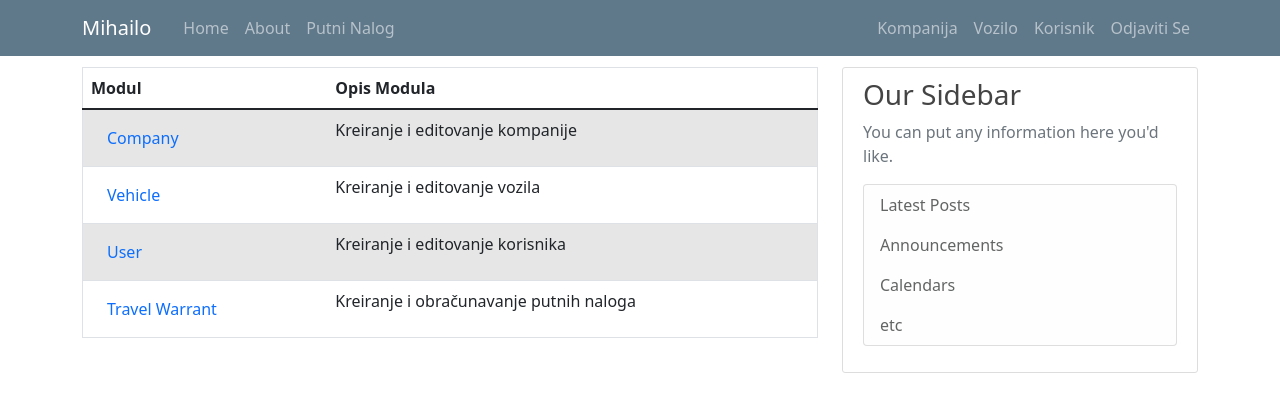
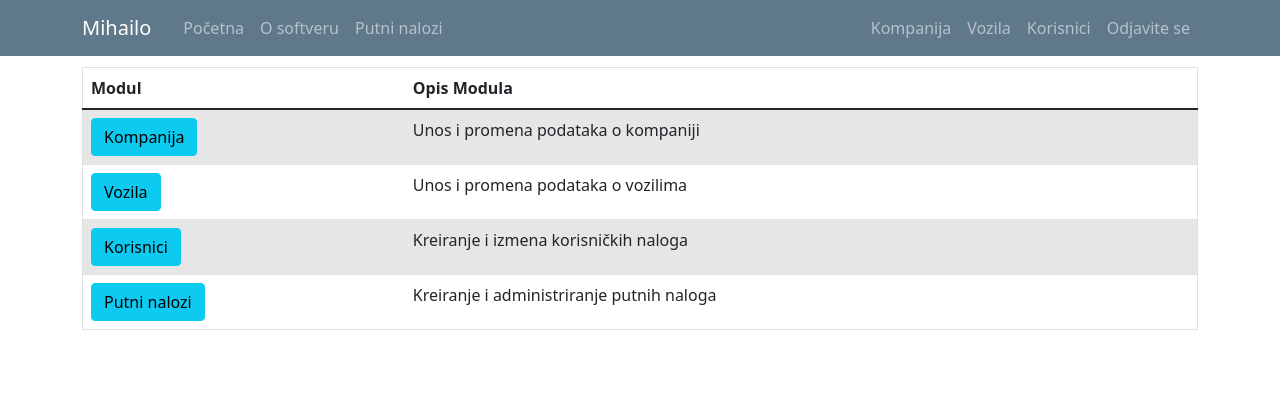
Before and after one commit to miiihaaas/PutniNalozi, a Flask app: page / in a window 1280 px wide. Shown: the top 412 px of the page. Run offline with Flask 2, Linux system fonts and the light colour scheme; a user stored in the database is signed in; some libraries are stand-ins or nearby versions.

Commit message:
ver 0.202 - izmene po Simketovim predlozima

```diff
--- a/putninalozi/companys/routes.py
+++ b/putninalozi/companys/routes.py
@@ -46,7 +46,7 @@ def register_c():
         db.session.commit()
         flash(f'Kompanija: {form.companyname.data} je uspešno kreirana!', 'success')
         return redirect(url_for('main.home'))
-    return render_template('register_c.html', title='Kreiranje Nove Kompanije', legend='Kreiranje Nove Kompanije', form=form)
+    return render_template('register_c.html', title='Kreiranje nove kompanije', legend='Kreiranje nove kompanije', form=form)
 
 
 def save_picture(form_picture):
@@ -115,4 +115,4 @@ def company_profile(company_id): #ovo je funkcija za editovanje user-a
         form.company_logo.data=company.company_logo
     image_file = url_for('static', filename='company_logos/' + company.company_logo)
     print(image_file)
-    return render_template('company.html', title='Uređivanje Podataka Kompanije', company=company, form=form, legend='Uređivanje Podataka Kompanije', image_file=image_file)
+    return render_template('company.html', title='Uređivanje podataka kompanije', company=company, form=form, legend='Uređivanje podataka kompanije', image_file=image_file)
--- a/putninalozi/templates/company_list.html
+++ b/putninalozi/templates/company_list.html
@@ -19,9 +19,9 @@
   {% if current_user.authorization == 's_admin' %}
     {% for company in companys %}
       <tr>
-        <td><a class="mr-2 btn btn-info" href="{{ url_for('companys.company_profile', company_id=company.id) }}" title="Uredđivanje Kompanije">{{ company.companyname }}</a></td>
+        <td><a class="mr-2 btn btn-info" href="{{ url_for('companys.company_profile', company_id=company.id) }}" title="Uređivanje Kompanije">{{ company.companyname }}</a></td>
         <td>{{ company.company_address }} {{ company.company_address_number }}</td>
-        <td>{{ company.company_city }} {{ company.company_state }}</td>
+        <td>{{ company.company_city }}, {{ company.company_state }}</td>
         <td>{{ company.company_site }} / {{ company.company_mail }} / {{ company.company_phone }}</td>
       </tr>
     {% endfor %}
@@ -31,7 +31,7 @@
         <tr>
           <td><a class="mr-2 btn btn-info" href="{{ url_for('companys.company_profile', company_id=company.id) }}" title="Uredđivanje Kompanije">{{ company.companyname }}</a></td>
           <td>{{ company.company_address }} {{ company.company_address_number }}</td>
-          <td>{{ company.company_city }} {{ company.company_state }}</td>
+          <td>{{ company.company_city }}, {{ company.company_state }}</td>
         </tr>
       {% endif %}
     {% endfor %}
--- a/putninalozi/templates/home.html
+++ b/putninalozi/templates/home.html
@@ -8,22 +8,29 @@
     </tr>
   </thead>
   <tbody>
+    {% if current_user.authorization != 'c_user' %}
     <tr>
-      <td> <a class="nav-item nav-link" href="{{ url_for('companys.company_list') }}">Company</a> </td>
-      <td>Kreiranje i editovanje kompanije</td>
+      <td> <a class="btn btn-info" href="{{ url_for('companys.company_list') }}">Kompanija</a> </td>
+      <td>Unos i promena podataka o kompaniji</td>
     </tr>
     <tr>
-      <td> <a class="nav-item nav-link" href="{{ url_for('vehicles.vehicle_list') }}">Vehicle</a> </td>
-      <td>Kreiranje i editovanje vozila</td>
+      <td> <a class="btn btn-info" href="{{ url_for('vehicles.vehicle_list') }}">Vozila</a> </td>
+      <td>Unos i promena podataka o vozilima</td>
     </tr>
     <tr>
-      <td> <a class="nav-item nav-link" href="{{ url_for('users.user_list') }}">User</a> </td>
-      <td>Kreiranje i editovanje korisnika</td>
+      <td> <a class="btn btn-info" href="{{ url_for('users.user_list') }}">Korisnici</a> </td>
+      <td>Kreiranje i izmena korisničkih naloga</td>
     </tr>
     <tr>
-      <td> <a class="nav-item nav-link" href="{{ url_for('travel_warrants.travel_warrant_list') }}">Travel Warrant</a> </td>
-      <td>Kreiranje i obračunavanje putnih naloga</td>
+      <td> <a class="btn btn-info" href="{{ url_for('travel_warrants.travel_warrant_list') }}">Putni nalozi</a> </td>
+      <td>Kreiranje i administriranje putnih naloga</td>
     </tr>
+    {% else %}
+    <tr>
+      <td> <a class="btn btn-info" href="{{ url_for('travel_warrants.travel_warrant_list') }}">Putni nalozi</a> </td>
+      <td>Kreiranje i administriranje putnih naloga</td>
+    </tr>
+    {% endif %}
   </tbody>
 </table>
 {% endblock content%}
--- a/putninalozi/templates/layout.html
+++ b/putninalozi/templates/layout.html
@@ -32,12 +32,12 @@
           <div class="collapse navbar-collapse" id="navbarToggle">
             <div class="navbar-nav mr-auto">
               {% if current_user.is_authenticated %}
-                <a class="nav-item nav-link" href="{{ url_for('main.home') }}">Home</a>
-                <a class="nav-item nav-link" href="{{ url_for('main.about') }}">About</a>
-                <a class="nav-item nav-link" href="{{ url_for('travel_warrants.travel_warrant_list') }}">Putni Nalog</a>
+                <a class="nav-item nav-link" href="{{ url_for('main.home') }}">Početna</a>
+                <a class="nav-item nav-link" href="{{ url_for('main.about') }}">O softveru</a>
+                <a class="nav-item nav-link" href="{{ url_for('travel_warrants.travel_warrant_list') }}">Putni nalozi</a>
               {% else %}
-                <a class="nav-item nav-link" href="{{ url_for('main.home') }}">Home</a>
-                <a class="nav-item nav-link" href="{{ url_for('main.about') }}">About</a>
+                <a class="nav-item nav-link" href="{{ url_for('main.home') }}">Početna</a>
+                <a class="nav-item nav-link" href="{{ url_for('main.about') }}">O softveru</a>
               {% endif %}
             </div>
             <!-- Navbar Right Side -->
@@ -45,16 +45,16 @@
               {% if current_user.is_authenticated %}
                 {% if current_user.authorization == 's_admin' %}
                   <a class="nav-item nav-link" href="{{ url_for('companys.company_list') }}">Kompanija</a>
-                  <a class="nav-item nav-link" href="{{ url_for('vehicles.vehicle_list') }}">Vozilo</a>
-                  <a class="nav-item nav-link" href="{{ url_for('users.user_list') }}">Korisnik</a>
-                  <a class="nav-item nav-link" href="{{ url_for('users.logout') }}">Odjaviti Se</a>
+                  <a class="nav-item nav-link" href="{{ url_for('vehicles.vehicle_list') }}">Vozila</a>
+                  <a class="nav-item nav-link" href="{{ url_for('users.user_list') }}">Korisnici</a>
+                  <a class="nav-item nav-link" href="{{ url_for('users.logout') }}">Odjavite se</a>
                 {% elif current_user.authorization == 'c_admin'%}
                   <a class="nav-item nav-link" href="{{ url_for('companys.company_list') }}">Kompanija</a>
-                  <a class="nav-item nav-link" href="{{ url_for('vehicles.vehicle_list') }}">Vozilo</a>
-                  <a class="nav-item nav-link" href="{{ url_for('users.user_list') }}">Korisnik</a>
-                  <a class="nav-item nav-link" href="{{ url_for('users.logout') }}">Odjaviti Se</a>
+                  <a class="nav-item nav-link" href="{{ url_for('vehicles.vehicle_list') }}">Vozila</a>
+                  <a class="nav-item nav-link" href="{{ url_for('users.user_list') }}">Korisnici</a>
+                  <a class="nav-item nav-link" href="{{ url_for('users.logout') }}">Odjavite se</a>
                 {% else %}
-                  <a class="nav-item nav-link" href="{{ url_for('users.logout') }}">Odjaviti Se</a>
+                  <a class="nav-item nav-link" href="{{ url_for('users.logout') }}">Odjavite se</a>
                 {% endif %}
               {% else %}
                 <a class="nav-item nav-link" href="{{ url_for('users.login') }}">Prijavljivanje</a>
@@ -66,7 +66,7 @@
     </header>
     <main role="main" class="container">
       <div class="row">
-        <div class="col-md-8">
+        <div class="col-md-20">
           {% with messages = get_flashed_messages(with_categories=true) %}
             {% if messages %}
               {% for category, message in messages %}
@@ -77,19 +77,6 @@
             {% endif %}
           {% endwith %}
           {% block content %}{% endblock %}
-        </div>
-        <div class="col-md-4">
-          <div class="content-section">
-            <h3>Our Sidebar</h3>
-            <p class='text-muted'>You can put any information here you'd like.
-              <ul class="list-group">
-                <li class="list-group-item list-group-item-light">Latest Posts</li>
-                <li class="list-group-item list-group-item-light">Announcements</li>
-                <li class="list-group-item list-group-item-light">Calendars</li>
-                <li class="list-group-item list-group-item-light">etc</li>
-              </ul>
-            </p>
-          </div>
         </div>
       </div>
     </main>
--- a/putninalozi/templates/user.html
+++ b/putninalozi/templates/user.html
@@ -43,7 +43,7 @@
                         {% endfor %}
                     </div>
                 {% else %}
-                    {{ form.gender(class="form-control form-control-lg") }}
+                    {{ form.gender(class="form-select form-select-lg") }}
                 {% endif %}
             </div>
             <div class="form-group">
--- a/putninalozi/templates/vehicle.html
+++ b/putninalozi/templates/vehicle.html
@@ -18,7 +18,7 @@
                         {% endfor %}
                     </div>
                 {% else %}
-                    {{ form.vehicle_type(class="form-control form-control-lg") }}
+                    {{ form.vehicle_type(class="form-select form-select-lg") }}
                 {% endif %}
             </div>
             <div class="form-group">
@@ -61,11 +61,11 @@
                           {% endfor %}
                       </div>
                   {% else %}
-                      {{ form.company_id(class="form-control form-control-lg") }}
+                      {{ form.company_id(class="form-select form-select-lg") }}
                   {% endif %}
               </div>
             {% else %}
-              {{ form.company_id(class="sr-only form-control form-control-lg") }}
+              {{ form.company_id(class="sr-only form-select form-select-lg") }}
             {% endif %}
 
 
--- a/putninalozi/templates/vehicle_list.html
+++ b/putninalozi/templates/vehicle_list.html
@@ -1,14 +1,14 @@
 {% extends "layout.html" %}
 {% block content %}
 {% if current_user.authorization != 'c_user' %}
-  <a class="btn btn-info btn-sm m-1" href="{{ url_for('vehicles.register_v') }}">Registruj Novo Vozilo</a>
+  <a class="btn btn-info btn-sm m-1" href="{{ url_for('vehicles.register_v') }}">Registruj novo vozilo</a>
 {% endif %}
 <table id="data" border="1" class="table table-striped">
   {% if current_user.authorization == 's_admin' %}
     <thead>
       <tr>
         <th>Tip Vozila</th>
-        <th>Brend</th>
+        <th>Marka vozila</th>
         <th>Registracija</th>
         <th>Kompanija</th>
       </tr>
@@ -27,7 +27,7 @@
     <thead>
       <tr>
         <th>Tip Vozila</th>
-        <th>Brend</th>
+        <th>Marka vozila</th>
         <th>Registracija</th>
       </tr>
     </thead>
--- a/putninalozi/travel_warrants/routes.py
+++ b/putninalozi/travel_warrants/routes.py
@@ -139,7 +139,7 @@ def register_tw():
         flash(f'{warrant.travelwarrant_user.name} je dobio mejl sa detaljima putnog naloga', 'success')
         return redirect('travel_warrant_list')
     print('nije dobra validacija')
-    return render_template('register_tw.html', title='Kreiranje Putnog naloga', legend='Kreiranje Novog Putnog naloga', form=form)
+    return render_template('register_tw.html', title='Kreiranje Putnog naloga', legend='Kreiranje novog putnog naloga', form=form)
 
 
 @travel_warrants.route("/travel_warrant/<int:warrant_id>", methods=['GET', 'POST'])
@@ -232,7 +232,7 @@ def travel_warrant_profile(warrant_id):
 
         print(f'EditUser: {form.errors=}')
 
-        return render_template('travel_warrant_user.html', title='Uređivanje Putnog Naloga', warrant=warrant, legend='Uređivanje Putnog Naloga - User View', form=form, rod=rod)
+        return render_template('travel_warrant_user.html', title='Uređivanje putnog naloga', warrant=warrant, legend='Uređivanje putnog naloga (pregled korisnika)', form=form, rod=rod)
 
     else:
         form = EditAdminTravelWarrantForm()
@@ -307,4 +307,4 @@ def travel_warrant_profile(warrant_id):
 
         print(f'EditAdmin: {form.errors=}')
 
-        return render_template('travel_warrant.html', title='Uređivanje Putnog Naloga', warrant=warrant, legend='Uređivanje Putnog Naloga - Admin View', form=form, rod=rod)
+        return render_template('travel_warrant.html', title='Uređivanje putnog naloga', warrant=warrant, legend='Uređivanje putnog naloga (pregled administratora)', form=form, rod=rod)
--- a/putninalozi/vehicles/routes.py
+++ b/putninalozi/vehicles/routes.py
@@ -42,7 +42,7 @@ def register_v():
             db.session.commit()
         flash(f'Vozilo registracije: {form.vehicle_registration.data} je uspešno registrovano!', 'success')
         return redirect(url_for('vehicles.vehicle_list'))
-    return render_template('register_v.html', title='Registracija Novog Vozila', form=form, legend='Registracija Novog Vozila')
+    return render_template('register_v.html', title='Registracija novog vozila', form=form, legend='Registracija novog vozila')
 
 
 
@@ -81,7 +81,7 @@ def vehicle_profile(vehicle_id): #ovo je funkcija za editovanje vozila
         form.vehicle_registration.data = vehicle.vehicle_registration
         form.company_id.choices = [(c.id, c.companyname) for c in db.session.query(Company.id,Company.companyname).order_by('companyname').all()]
         form.company_id.data = str(vehicle.company_id)
-    return render_template('vehicle.html', title="Uređivanje Vozila", vehicle=vehicle, form=form, legend='Uređivanje Vozila')
+    return render_template('vehicle.html', title="Uređivanje vozila", vehicle=vehicle, form=form, legend='Uređivanje vozila')
 
 
 @vehicles.route("/vehicle/<int:vehicle_id>/delete", methods=['POST'])
```
Also changed, not shown: putninalozi/companys/forms.py (+11 -11 lines), putninalozi/templates/register_tw.html (+4 -4 lines), putninalozi/templates/travel_warrant_list.html (+7 -7 lines), putninalozi/templates/user_list.html (+4 -4 lines), putninalozi/travel_warrants/forms.py (+25 -25 lines), putninalozi/users/forms.py (+15 -15 lines), putninalozi/users/routes.py (+4 -4 lines), putninalozi/vehicles/forms.py (+8 -8 lines), putninalozi/site.db.
